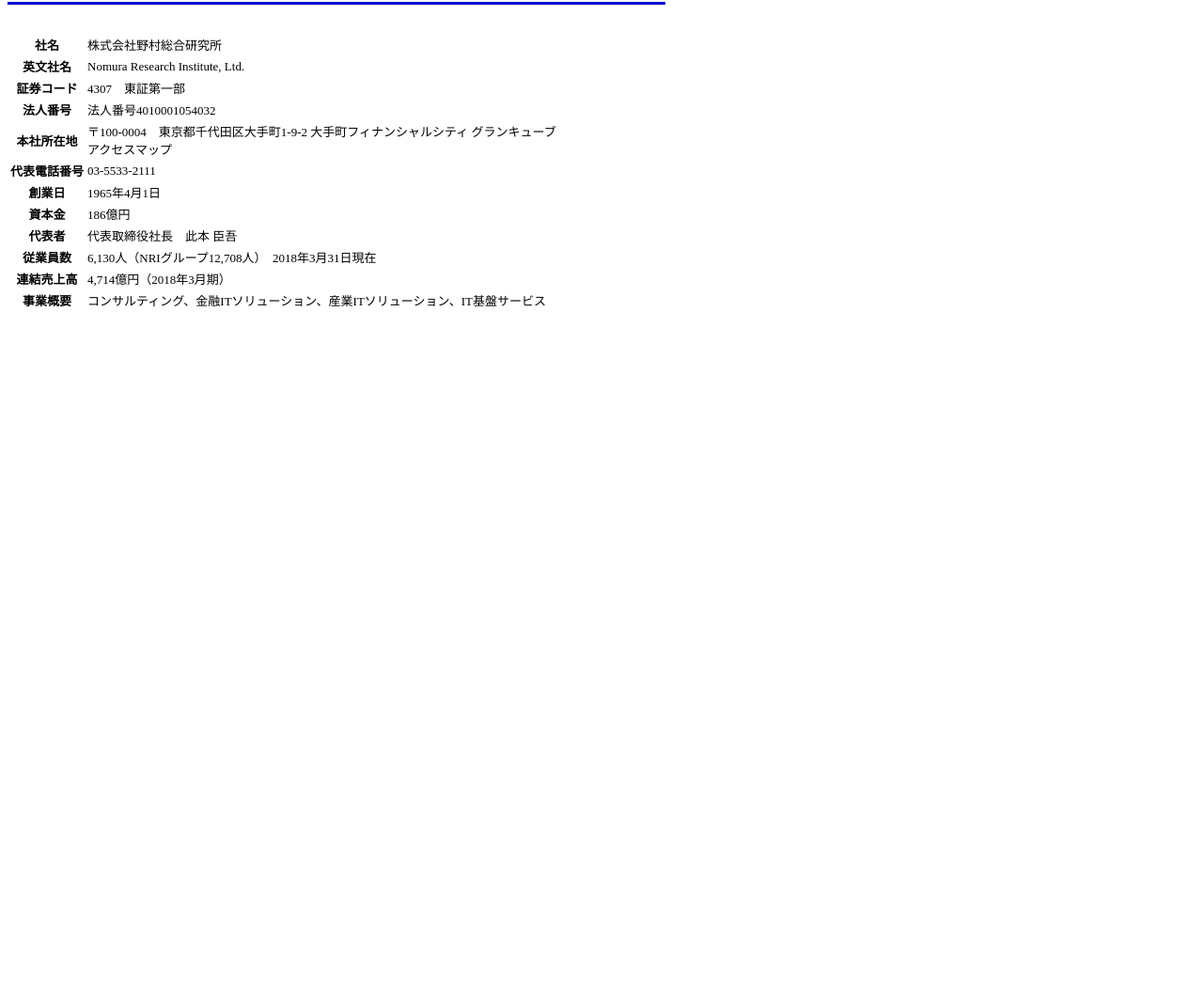
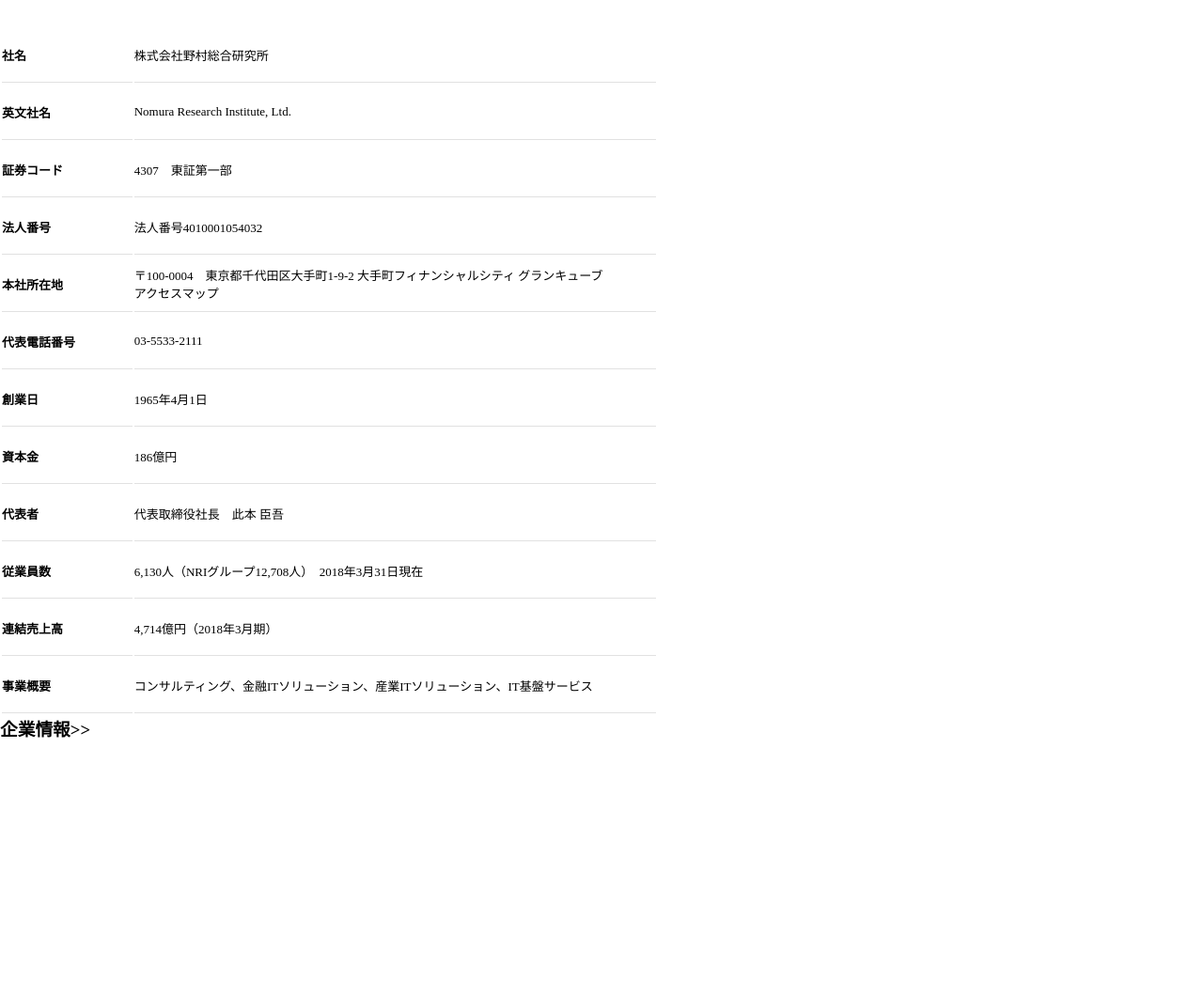
Before and after one commit to ishipi/ishipi.html, a plain HTML site: page index.html in a window 1280 px wide. Shown: the part 284-1346 px from the top of the page at 94% size. Before the commit the page ends 800 px from the top, so only its background shows below. Drawn offline with Linux system fonts and the light colour scheme.

Commit message:
会社概要欄のtableタグ修正しました。

```diff
--- a/css/style.css
+++ b/css/style.css
@@ -1,12 +1,16 @@
+*{
+  margin: 0;
+  padding: 0;
+}
+
 #page {
   width: 980px;
   margin: 0 auto;
 }
 
 /*----------ヘッダー ----------*/
-/*#pageTop {
-  width: 980px;*/
-
+#pageTop {
+  width: 980px;
 }
 
 #pageTop img{
@@ -45,7 +49,7 @@
 
 #language ul li{
   list-style: none;
-  float: left;
+  float: right;
   margin: 0px  20px 10px  0px;
 }
 
@@ -119,6 +123,7 @@
 /*メイン*/
 #bodyMain {
   width: 980px;
+  height: 1070px;
 }
 
 #bodyMain .bodyCenter {
@@ -129,3 +134,19 @@
 #bodyMain .bodyCenter table {
   font-size: 13px;
 }
+
+#bodyMain .bodyCenter table tr th,
+#bodyMain .bodyCenter table tr td {
+  border-bottom: 1px solid #e1e1e1;
+}
+
+#bodyMain .bodyCenter table tr th{
+  text-align: left;
+  width: 140px;
+  height: 58px;
+}
+
+#bodyMain .bodyCenter table tr td{
+  width: 560px;
+  height: 58px;
+}
--- a/index.html
+++ b/index.html
@@ -16,8 +16,8 @@
                <div id="topSide">
                      <div id="language">
                          <ul>
+                           <li>Area/Language</li>
                            <li>japan</li>
-                           <li>Area/Language</li>
                         </ul>
                     </div>
                     <tr>
@@ -105,8 +105,19 @@
                     </tr>
                 </table>
             </div><!-- bodyCenter -->
-         </div><!-- bodyMain -->
-      </div><!-- pageBody -->
+          <div id="bodySide">
+             <nav class="localNavi">
+               <h3>企業情報&gt;&gt;</h3>
+                  <ul>
+                     <li></li>
+                     <li></li>
+                     <li></li>
+                     <li></li>
+                  </ul>
+             </nav>
+          </div>
+       </div><!-- bodyMain -->
+    </div><!-- pageBody -->
  </div><!-- page -->
 </body>
 </html>
```
